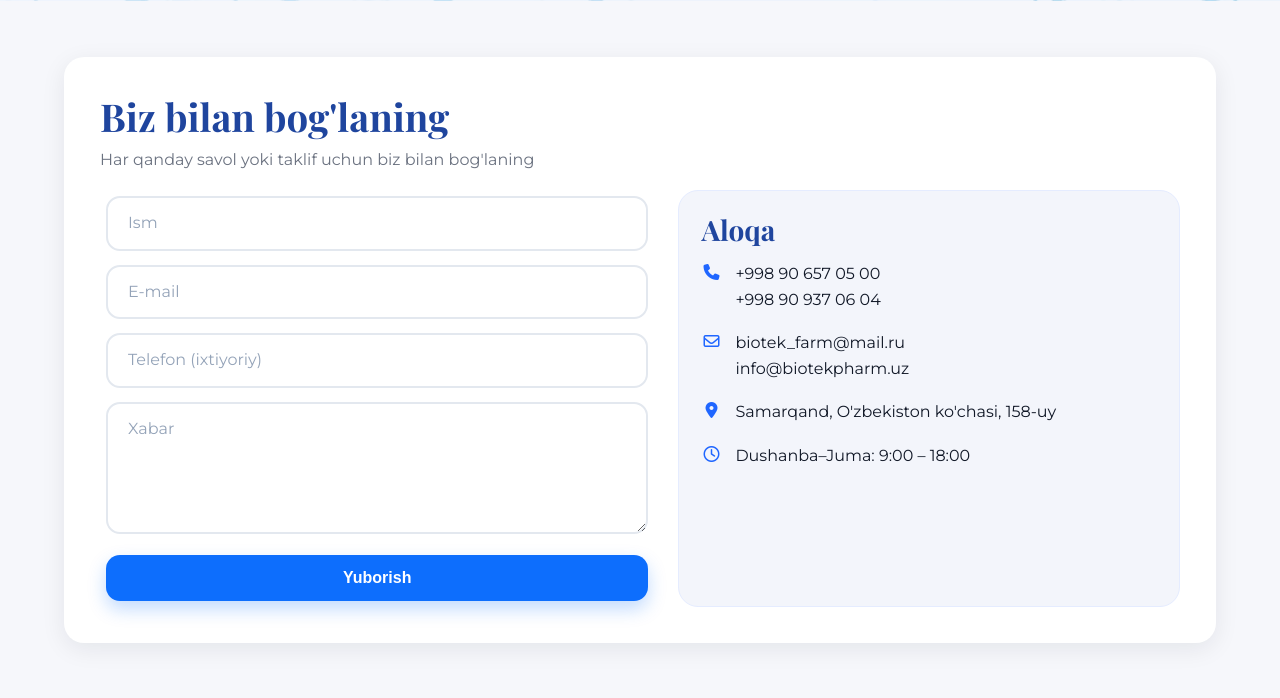
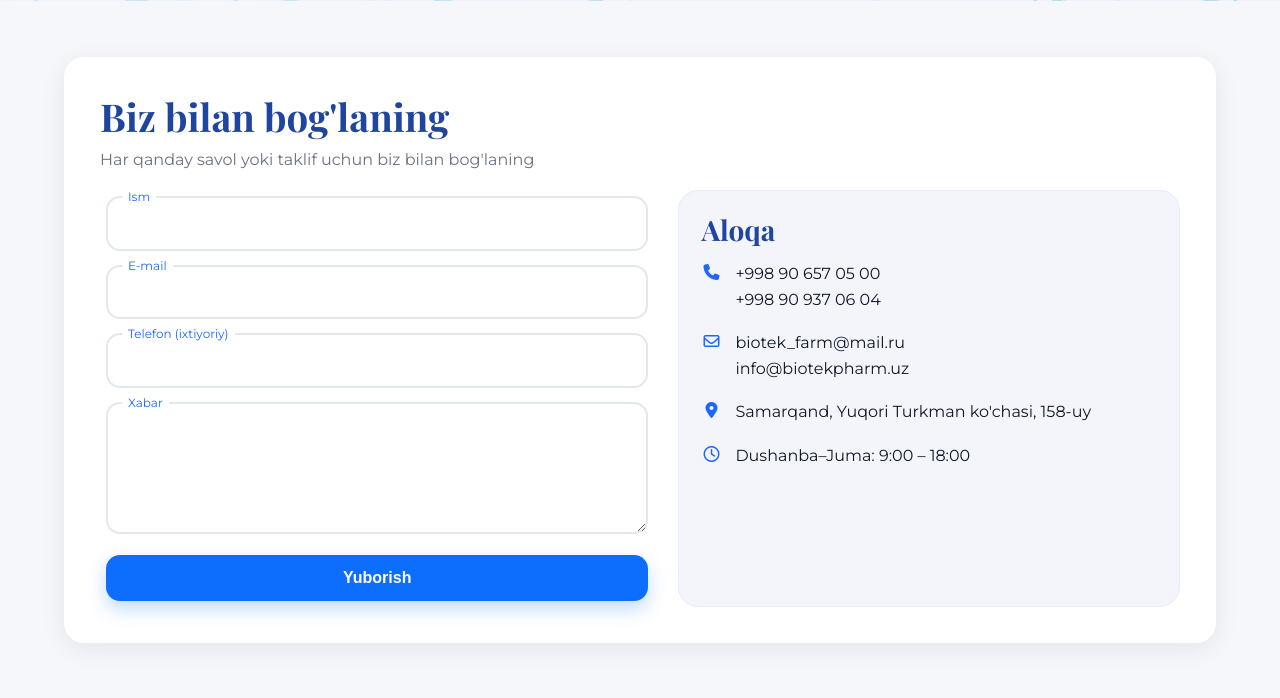
Before and after one commit to davronovuz/biotektpharm, a Django app: template templates/index.html in a window 1280 px wide. Shown: the part 4293-4991 px from the top of the page. Run offline with Django 5.2, Linux system fonts and the light colour scheme; the template is opened without the code that fills it: most values are stand-ins (such as "Sample title", 1, 10 or a date in 2020); grey boxes marked "Sample" are stand-in pictures.

Commit message:
asnajsnasj sajnsajs

```diff
--- a/templates/index.html
+++ b/templates/index.html
@@ -548,24 +548,24 @@
             {% csrf_token %}
 
             <div class="form-group with-icon">
-              <input type="text" id="name" name="name" placeholder=" " required>
+              <input type="text" id="name" name="name"  required>
               <label for="name" data-i18n="form_name">Ism</label>
               <small class="error-msg" data-i18n="err_name">Ism kiriting</small>
             </div>
 
             <div class="form-group with-icon">
-              <input type="email" id="email" name="email" placeholder=" " required>
+              <input type="email" id="email" name="email"  required>
               <label for="email" data-i18n="form_email">E-mail</label>
               <small class="error-msg" data-i18n="err_email">To‘g‘ri e-mail kiriting</small>
             </div>
 
             <div class="form-group with-icon">
-              <input type="tel" id="phone" name="phone" placeholder=" +998">
+              <input type="tel" id="phone" name="phone" >
               <label for="phone" data-i18n="form_phone">Telefon (ixtiyoriy)</label>
             </div>
 
             <div class="form-group">
-              <textarea id="message" name="message" placeholder=" " required></textarea>
+              <textarea id="message" name="message"  required></textarea>
               <label for="message" data-i18n="form_message">Xabar</label>
               <small class="error-msg" data-i18n="err_msg">Xabarni yozing</small>
             </div>
@@ -597,7 +597,7 @@
 
             <li class="info-row">
               <i class="fa-solid fa-location-dot"></i>
-              <div data-i18n="address_text">Samarqand, O'zbekiston ko'chasi, 158-uy</div>
+              <div data-i18n="address_text">Samarqand, Yuqori Turkman ko'chasi, 158-uy</div>
             </li>
 
             <li class="info-row">
@@ -660,7 +660,7 @@
           <li><i class="fas fa-envelope"></i> biotek_farm@mail.ru</li>
           <li>
             <i class="fas fa-map-marker-alt"></i>
-            <span data-i18n="address_text">Samarqand, O'zbekiston ko'chasi, 158-uy</span>
+            <span data-i18n="address_text">Samarqand, Yuqori Turkman ko'chasi, 158-uy</span>
           </li>
         </ul>
       </div>
```
